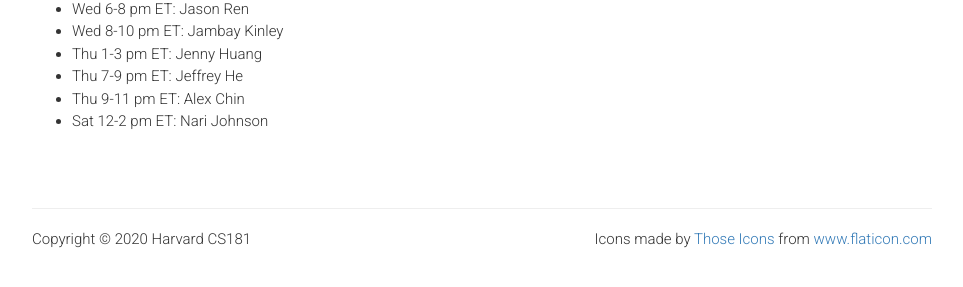
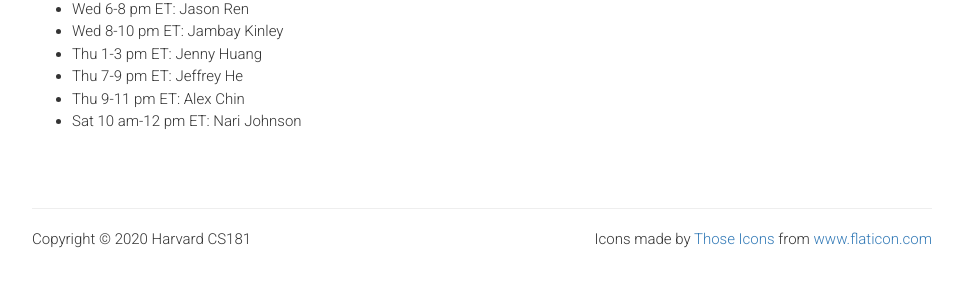
Before and after one commit to harvard-ml-courses/cs181-web-2020, a Jekyll site: the page built from officehours.html, in a window 1280 px wide. Shown: the part 338-625 px from the top of the page, without its empty margins (158-1121 px from the left). Built offline with Jekyll 4.4.1, drawn with Linux system fonts in a browser that asks for light colours.

Commit message:
saturday OH time updated

```diff
--- a/_data/all.yaml
+++ b/_data/all.yaml
@@ -28,7 +28,7 @@ ohs:
     TF: Jeffrey He
   - time: Thu 9-11 pm ET
     TF: Alex Chin
-  - time: Sat 12-2 pm ET
+  - time: Sat 10 am-12 pm ET
     TF: Nari Johnson
 
 dates: ["",
```
